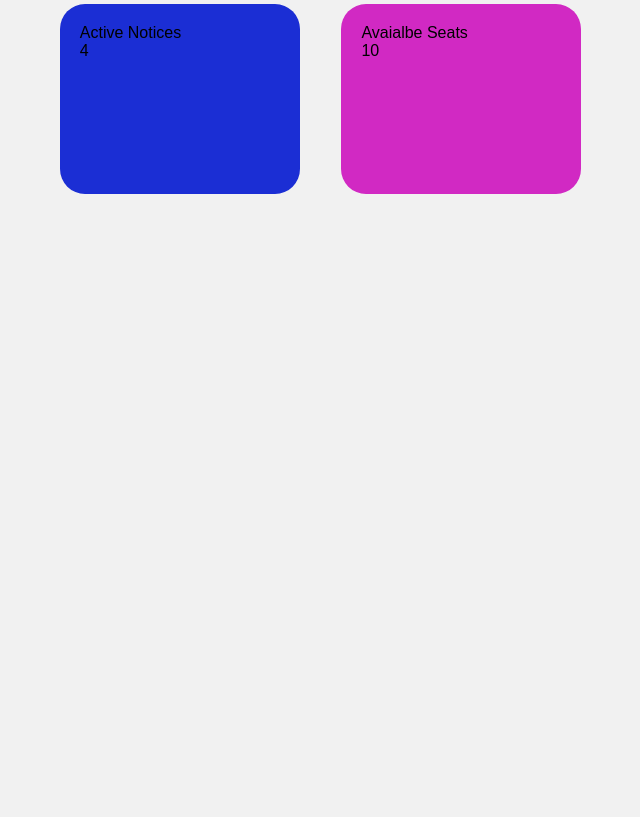
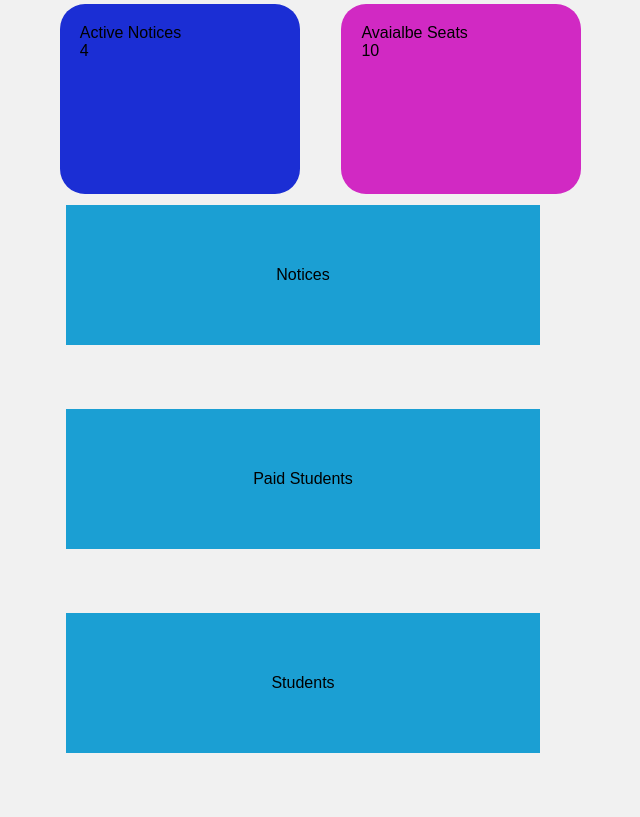
Before and after one commit to pasinduPrabhath/uok-project, a PHP site: page /adminPage.html in a window 1280 px wide. Shown: the part 347-1164 px from the top of the page, without its empty margins (337-977 px from the left). Before the commit the page ends 541 px from the top, so only its background shows below. Run offline with PHP 8.4, Linux system fonts and the light colour scheme.

Commit message:
basics done

```diff
--- a/adminPage.css
+++ b/adminPage.css
@@ -131,3 +131,33 @@ body {
   margin-top: 10%;
   margin-left: 30%;
 }
+
+.contents {
+  position: static;
+  text-align: center;
+  width: 30%;
+  /* height: 50%; */
+  background-color: #1b9fd3;
+  margin-left: auto;
+  margin-right: auto;
+  padding: 45px;
+  margin-bottom: 5%;
+  margin-top: 40%;
+}
+
+.content {
+  position: static;
+
+  width: 30%;
+  /* height: 50%; */
+  background-color: #1b9fd3;
+  margin-left: auto;
+  margin-right: auto;
+  padding: 45px;
+  margin-bottom: 5%;
+  /* margin-top: 40%; */
+}
+
+.content p{
+  text-align: center;
+}
--- a/adminPage.html
+++ b/adminPage.html
@@ -54,6 +54,20 @@
         <p class="available-seats">Avaialbe Seats <br />10</p>
       </div>
     </section>
+
+    <section class="contents">
+      <div id="topp">
+        <p>Notices</p>
+      </div>
+    </section>
+
+    <section class="content">
+      <p>Paid Students</p>
+    </section>
+
+    <section class="content">
+      <p>Students</p>
+    </section>
     <script src="adminPage.js"></script>
   </body>
 </html>
```
